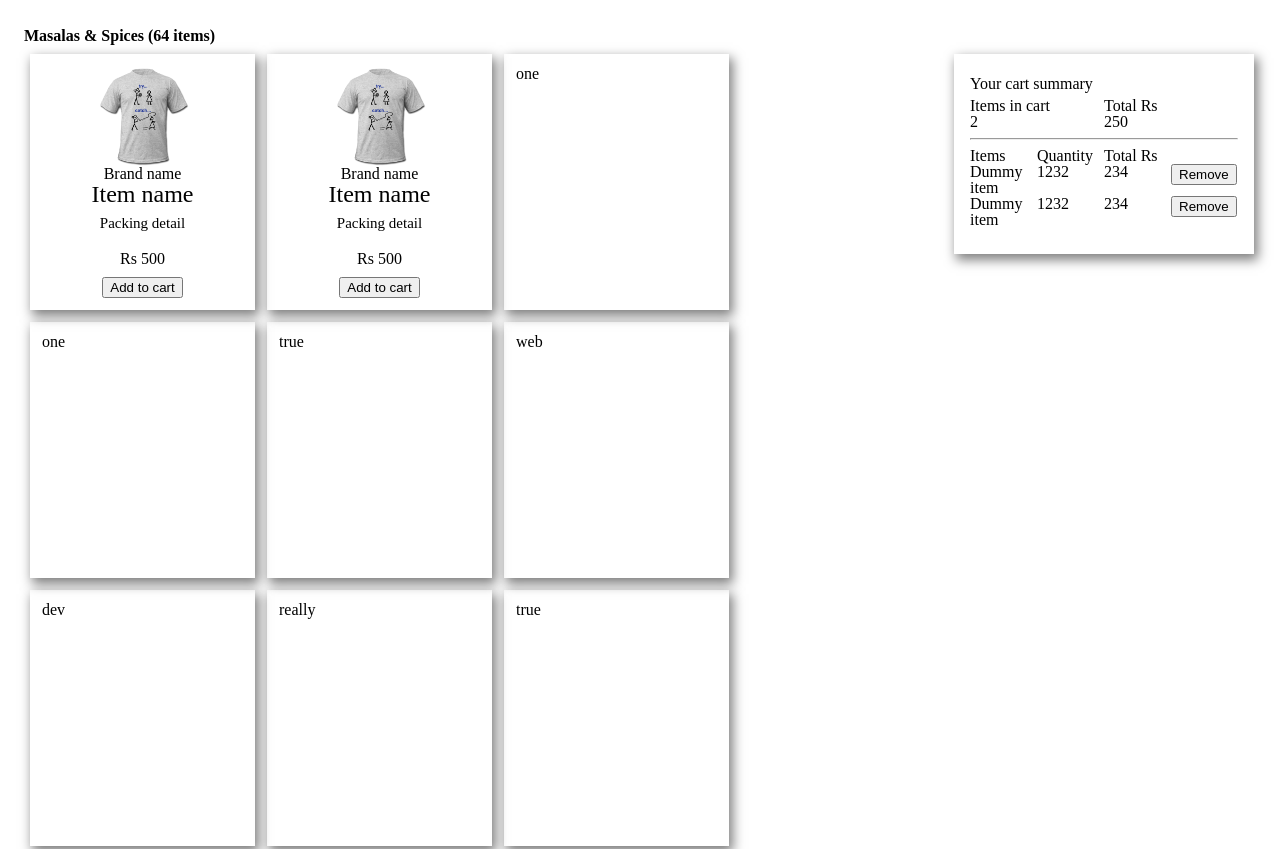
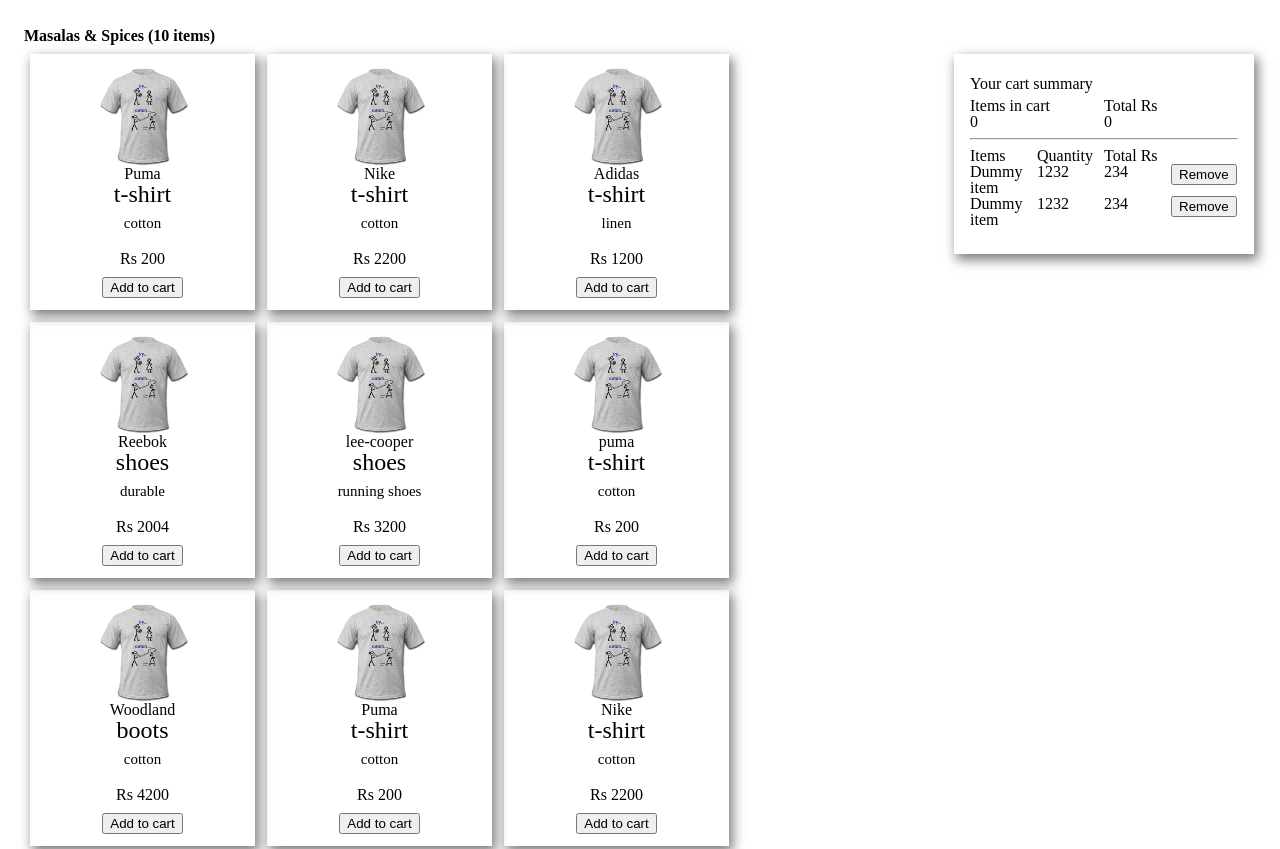
Before and after one commit to thomsebastin/coviam-app, a website: page index.html in a window 1280 px wide. Shown: the top 849 px of the page. Drawn offline with Linux system fonts and the light colour scheme.

Commit message:
add to cart click functionality and json integration

```diff
--- a/json/product.json
+++ b/json/product.json
@@ -1,5 +1,6 @@
 [
   {
+    "prod_img": "someurl",
     "prod_id": "01",
     "brand_name": "Puma",
     "prod_name": "t-shirt",
@@ -7,6 +8,7 @@
     "price": 200
   },
   {
+    "prod_img": "someurl",
     "prod_id": "02",
     "brand_name": "Nike",
     "prod_name": "t-shirt",
@@ -14,6 +16,7 @@
     "price": 2200
   },
   {
+    "prod_img": "someurl",
     "prod_id": "03",
     "brand_name": "Adidas",
     "prod_name": "t-shirt",
@@ -21,6 +24,7 @@
     "price": 1200
   },
   {
+    "prod_img": "someurl",
     "prod_id": "04",
     "brand_name": "Reebok",
     "prod_name": "shoes",
@@ -28,6 +32,7 @@
     "price": 2004
   },
   {
+    "prod_img": "someurl",
     "prod_id": "05",
     "brand_name": "lee-cooper",
     "prod_name": "shoes",
@@ -35,6 +40,7 @@
     "price": 3200
   },
   {
+    "prod_img": "someurl",
     "prod_id": "06",
     "brand_name": "puma",
     "prod_name": "t-shirt",
@@ -42,10 +48,35 @@
     "price": 200
   },
   {
+    "prod_img": "someurl",
     "prod_id": "07",
-    "brand_name": "puma",
+    "brand_name": "Woodland",
+    "prod_name": "boots",
+    "package_detail": "cotton",
+    "price": 4200
+  },
+  {
+    "prod_img": "someurl",
+    "prod_id": "01",
+    "brand_name": "Puma",
     "prod_name": "t-shirt",
     "package_detail": "cotton",
     "price": 200
+  },
+  {
+    "prod_img": "someurl",
+    "prod_id": "02",
+    "brand_name": "Nike",
+    "prod_name": "t-shirt",
+    "package_detail": "cotton",
+    "price": 2200
+  },
+  {
+    "prod_img": "someurl",
+    "prod_id": "03",
+    "brand_name": "Adidas",
+    "prod_name": "t-shirt",
+    "package_detail": "linen",
+    "price": 1200
   }
 ]
--- a/modules/controller.js
+++ b/modules/controller.js
@@ -3,14 +3,22 @@
 cvController.controller('cvCtrl', function($scope, GlobalService) {
   console.log("Controller inititated!!");
 
-  $scope.isHidden = true;
+  //$scope.isHidden = true;
+  $scope.itemsInCart = 0;
 
   // calling API for getting products
   $scope.getProductDetails = function() {
     GlobalService.getProductDetails().then(function(res) {
       console.log(res);
+      $scope.allProducts = res.data;
+      console.log($scope.allProducts);
     })
   };
 
+  // triggers when add to cart is clicked
+  $scope.addToCart = function(product) {
+    product.isHidden = true;
+  }
+
   $scope.getProductDetails();
 });
--- a/modules/listing/listing.html
+++ b/modules/listing/listing.html
@@ -1,48 +1,48 @@
 <div class="container">
-  <h4>Masalas & Spices <span>(64 items)</span></h4>
+  <h4>Masalas & Spices <span ng-bind="'(' + allProducts.length + ' items)'">(64 items)</span></h4>
   <!--items listing section-->
   <div class="listing">
     <ul class="lists">
-      <li>
+      <li ng-repeat="product in allProducts">
         <div class="cv-item"></div>
-        <p class="cv-brand">Brand name</p>
-        <p class="cv-name">Item name</p>
-        <p class="cv-detail">Packing detail</p>
-        <p class="cv-amount">Rs 500</p>
-        <button ng-click="isHidden = !isHidden" ng-show="isHidden" class="cv-btn">Add to cart</button>
-        <div class="cv-sel-section cv-center" ng-hide="isHidden">
+        <p class="cv-brand" ng-bind="product.brand_name">Brand name</p>
+        <p class="cv-name" ng-bind="product.prod_name">Item name</p>
+        <p class="cv-detail" ng-bind="product.package_detail">Packing detail</p>
+        <p class="cv-amount" ng-bind="'Rs ' + product.price">Rs 500</p>
+        <button id="product.prod_id" ng-click="addToCart(product)" ng-hide="product.isHidden" class="cv-btn">Add to cart</button>
+        <div class="cv-sel-section cv-center" ng-show="product.isHidden">
           <button>-</button>
           <button>1 in cart</button>
           <button>+</button>
         </div>
       </li>
-      <li>
-        <div class="cv-item"></div>
-        <p class="cv-brand">Brand name</p>
-        <p class="cv-name">Item name</p>
-        <p class="cv-detail">Packing detail</p>
-        <p class="cv-amount">Rs 500</p>
-        <button ng-click="isHidden = !isHidden" ng-show="isHidden" class="cv-btn">Add to cart</button>
-        <div class="cv-sel-section cv-center" ng-hide="isHidden">
-          <button>-</button>
-          <button>1 in cart</button>
-          <button>+</button>
-        </div>
-      </li>
-      <li>one</li>
-      <li>one</li>
-      <li>true</li>
-      <li>web</li>
-      <li>dev</li>
-      <li>really</li>
-      <li>true</li>
-      <li>web</li>
-      <li>dev</li>
-      <li>really</li>
-      <li>true</li>
-      <li>web</li>
-      <li>dev</li>
-      <li>really</li>
+      <!--<li>-->
+        <!--<div class="cv-item"></div>-->
+        <!--<p class="cv-brand">Brand name</p>-->
+        <!--<p class="cv-name">Item name</p>-->
+        <!--<p class="cv-detail">Packing detail</p>-->
+        <!--<p class="cv-amount">Rs 500</p>-->
+        <!--<button ng-click="isHidden = !isHidden" ng-show="isHidden" class="cv-btn">Add to cart</button>-->
+        <!--<div class="cv-sel-section cv-center" ng-hide="isHidden">-->
+          <!--<button>-</button>-->
+          <!--<button>1 in cart</button>-->
+          <!--<button>+</button>-->
+        <!--</div>-->
+      <!--</li>-->
+      <!--<li>one</li>-->
+      <!--<li>one</li>-->
+      <!--<li>true</li>-->
+      <!--<li>web</li>-->
+      <!--<li>dev</li>-->
+      <!--<li>really</li>-->
+      <!--<li>true</li>-->
+      <!--<li>web</li>-->
+      <!--<li>dev</li>-->
+      <!--<li>really</li>-->
+      <!--<li>true</li>-->
+      <!--<li>web</li>-->
+      <!--<li>dev</li>-->
+      <!--<li>really</li>-->
     </ul>
   </div>
   <div class="summary">
@@ -51,11 +51,11 @@
       <ul class="cart-data">
         <li>
           <p>Items in cart</p>
-          <p>2</p>
+          <p>0</p>
         </li>
         <li>
           <p>Total Rs</p>
-          <p>250</p>
+          <p>0</p>
         </li>
       </ul>
       <div class="clearfix"></div>
```
